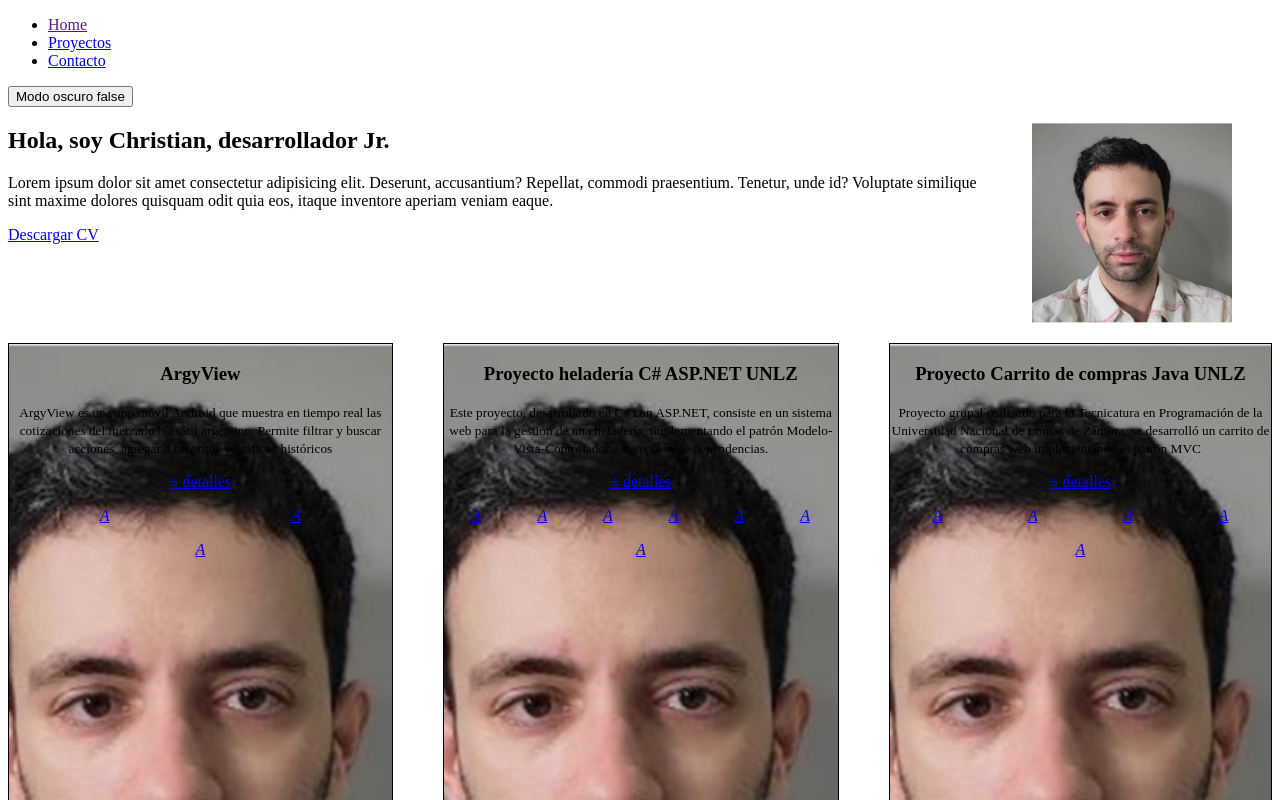
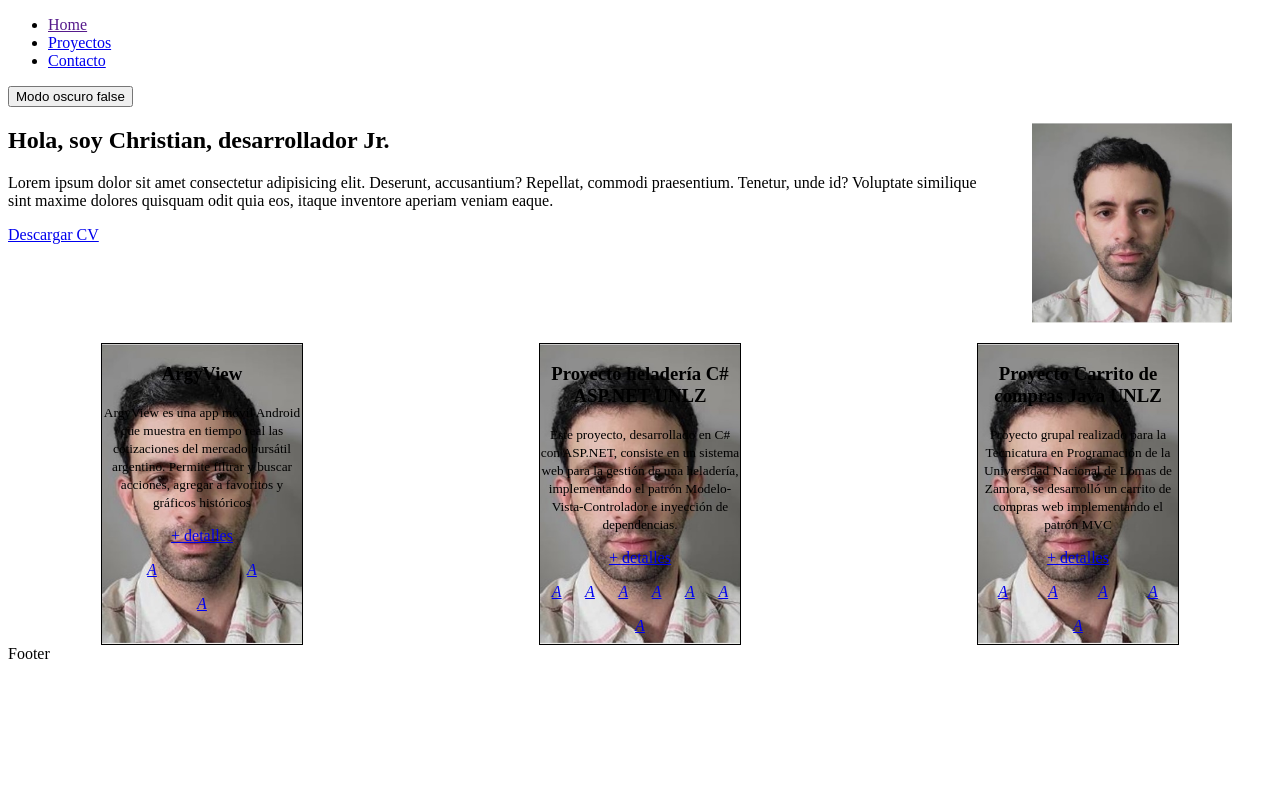
Before and after one commit to crisfide/Portafolio-CF, a React (Vite) app: page / in a window 1280 px wide. Shown: the top 800 px of the page. Built offline with nearby package versions, Linux system fonts and the light colour scheme.

Commit message:
se corrigio error de css en carrusel de proyectos

```diff
--- a/src/index.css
+++ b/src/index.css
@@ -11,13 +11,14 @@
 .carrusel{
     display: flex;
     flex-direction: row;
-    justify-content: space-between;
+    justify-content: space-around;
     gap: 50px;
     overflow-x: auto;
 }
 .carrusel .proyecto{
     min-width: 200px;
-    height: 300px;
+    max-width: 200px;
+    max-height: 300px;
     border: 1px solid black;
     text-align: center;
     background-image: url();
```
Also changed, not shown: 1 other file (tests, documents, lock files or other folders).
